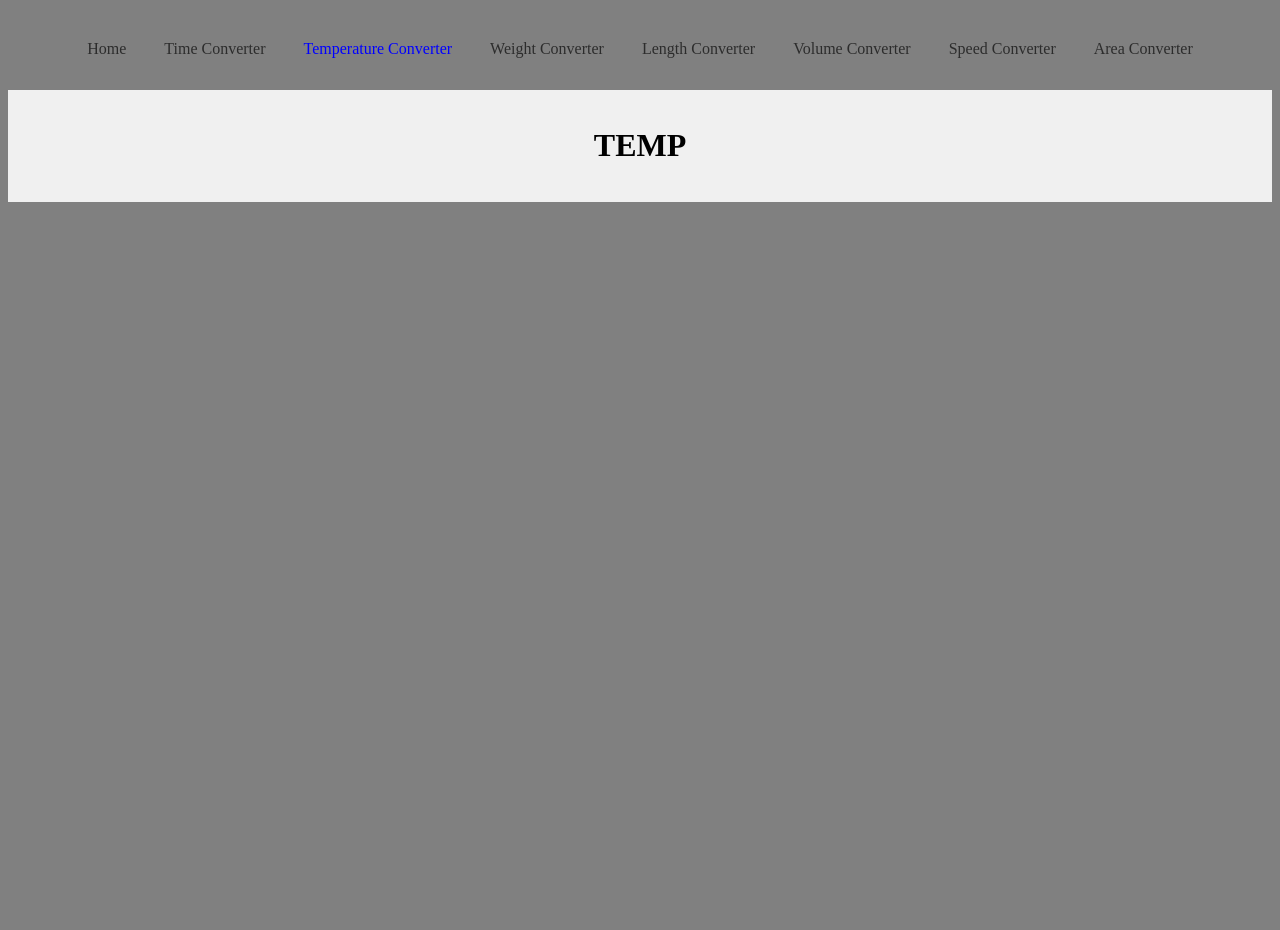
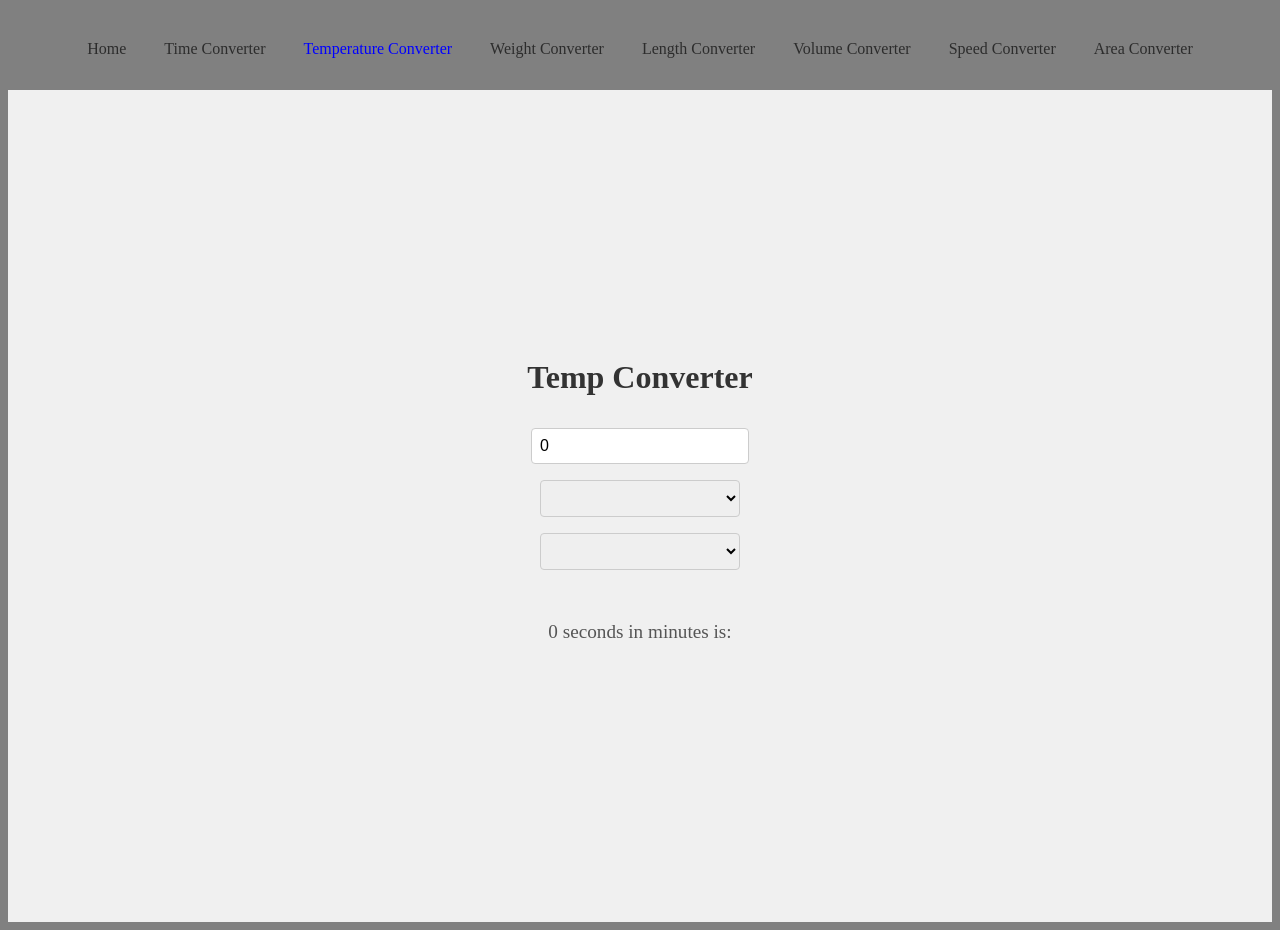
Before and after one commit to Bakjob/1DV610-A3, a Vue app: page /temp in a window 1280 px wide. Before the commit the page ends 800 px from the top, so only its background shows below. Built offline with nearby package versions, Linux system fonts and the light colour scheme.

Commit message:
added functionality to Temp, Time, WeighConverter. also fixed bugg in WeightConverter. Stones wasnt defined correctly.

```diff
--- a/src/assets/main.css
+++ b/src/assets/main.css
@@ -16,14 +16,55 @@
   padding: 3px;
 }
 
-  .background-image {
-    background-image: url('../assets/images/businessgeneric.jpg');
-    background-size: cover; /* Gör så att bilden täcker hela elementet */
-    background-position: center; /* Centrerar bilden */
-    background-repeat: no-repeat; /* Förhindrar att bilden upprepas */
-    height: 100vh; /* Gör så att main-elementet täcker hela höjden av viewporten */
-    width: 100vw; /* Gör så att main-elementet täcker hela bredden */
-    position: fixed; /* Gör så att bilden inte scrollar med sidan */
-    top: 0;
-    left: 0;
+.container {
+  display: flex;
+  flex-direction: column;
+  align-items: center;
+  justify-content: center;
+  height: 100vh;
+  background-color: #f0f0f0;
+  padding: 2rem;
+  box-sizing: border-box;
 }
+
+h1 {
+  color: #333;
+  margin-bottom: 2rem;
+}
+
+.converter {
+  display: flex;
+  flex-direction: column;
+  align-items: center;
+  gap: 1rem;
+  margin-bottom: 2rem;
+}
+
+input,
+select {
+  padding: 0.5rem;
+  font-size: 1rem;
+  border: 1px solid #ccc;
+  border-radius: 4px;
+  width: 200px;
+}
+
+input:focus,
+select:focus {
+  border-color: #007bff;
+  outline: none;
+}
+
+.result {
+  text-align: center;
+}
+
+.result p {
+  font-size: 1.2rem;
+  color: #555;
+}
+
+.result h1 {
+  font-size: 2rem;
+  color: #007bff;
+}
--- a/src/views/TempConverterView.vue
+++ b/src/views/TempConverterView.vue
@@ -1,3 +1,52 @@
+<script setup>
+import { UnitConverter } from '../lib/UnitConverter/UnitConverter'
+import { ref, computed } from 'vue'
+
+const inputValue = ref(0)
+const fromUnit = ref('seconds')
+const toUnit = ref('minutes')
+
+const converter = new UnitConverter()
+
+const tempUnits = [
+    { label: 'Celsius', value: 'celsius' },
+    { label: 'Fahrenheit', value: 'fahrenheit' },
+    { label: 'Kelvin', value: 'kelvin' },
+]
+
+const result = computed(() => {
+  try {
+    return converter.tempConverter(
+      inputValue.value,
+      fromUnit.value,
+      toUnit.value,
+    )
+  } catch (error) {
+    console.error(error.message)
+    return null
+  }
+})
+</script>
+
 <template>
-    <h1>TEMP</h1>
+  <div class="container">
+    <h1>Temp Converter</h1>
+    <div class="converter">
+      <input v-model="inputValue" type="number" placeholder="Enter value" />
+      <select v-model="fromUnit">
+        <option v-for="unit in tempUnits" :key="unit.value" :value="unit.value">
+          {{ unit.label }}
+        </option>
+      </select>
+      <select v-model="toUnit">
+        <option v-for="unit in tempUnits" :key="unit.value" :value="unit.value">
+          {{ unit.label }}
+        </option>
+      </select>
+    </div>
+    <div v-if="result !== null" class="result">
+      <p>{{ inputValue }} {{ fromUnit }} in {{ toUnit }} is:</p>
+      <h1>{{ result }}</h1>
+    </div>
+  </div>
 </template>
--- a/src/views/TimeConverterView.vue
+++ b/src/views/TimeConverterView.vue
@@ -1,5 +1,5 @@
 <script setup>
-import UnitConverter from '../lib/UnitConverter/UnitConverter'
+import { UnitConverter } from '../lib/UnitConverter/UnitConverter'
 import { ref, computed } from 'vue'
 
 const inputValue = ref(0)
@@ -8,9 +8,24 @@ const toUnit = ref('minutes')
 
 const converter = new UnitConverter()
 
+const timeUnits = [
+    { label: 'Seconds', value: 'seconds' },
+    { label: 'Minutes', value: 'minutes' },
+    { label: 'Hours', value: 'hours' },
+    { label: 'Days', value: 'days' },
+    { label: 'Milliseconds', value: 'milliseconds' },
+    { label: 'Microseconds', value: 'microseconds' },
+    { label: 'Nanoseconds', value: 'nanoseconds' },
+    { label: 'Picoseconds', value: 'picoseconds' },
+]
+
 const result = computed(() => {
   try {
-    return converter.convert(inputValue.value, fromUnit.value, toUnit.value)
+    return converter.timeConverter(
+      inputValue.value,
+      fromUnit.value,
+      toUnit.value,
+    )
   } catch (error) {
     console.error(error.message)
     return null
@@ -19,37 +34,24 @@ const result = computed(() => {
 </script>
 
 <template>
-  <div>
-    <h1>TIME</h1>
-    <div>
+    <div class="container">
+        <h1>Time Converter</h1>
+        <div class="converter">
         <input v-model="inputValue" type="number" placeholder="Enter value" />
         <select v-model="fromUnit">
-        <option value="seconds">Seconds</option>
-        <option value="minutes">Minutes</option>
-        <option value="hours">Hours</option>
-        <option value="days">Days</option>
-        <option value="milliseconds">Milliseconds</option>
-        <option value="microseconds">Microseconds</option>
-        <option value="nanoseconds">Nanoseconds</option>
-        <option value="picoseconds">Picoseconds</option>
+            <option v-for="unit in timeUnits" :key="unit.value" :value="unit.value">
+            {{ unit.label }}
+            </option>
         </select>
         <select v-model="toUnit">
-        <option value="seconds">Seconds</option>
-        <option value="minutes">Minutes</option>
-        <option value="hours">Hours</option>
-        <option value="days">Days</option>
-        <option value="milliseconds">Milliseconds</option>
-        <option value="microseconds">Microseconds</option>
-        <option value="nanoseconds">Nanoseconds</option>
-        <option value="picoseconds">Picoseconds</option>
+            <option v-for="unit in timeUnits" :key="unit.value" :value="unit.value">
+            {{ unit.label }}
+            </option>
         </select>
         </div>
-    <div v-if="result !== null">
-      <p>Result: {{ result }}</p>
+        <div v-if="result !== null" class="result">
+        <p>{{ inputValue }} {{ fromUnit }} in {{ toUnit }} is:</p>
+        <h1>{{ result }}</h1>
         </div>
     </div>
 </template>
-
-<style scoped>
-/* Lägg till din CSS här */
-</style>
--- a/src/views/WeightConverterView.vue
+++ b/src/views/WeightConverterView.vue
@@ -1,3 +1,54 @@
+<script setup>
+import { UnitConverter } from '../lib/UnitConverter/UnitConverter'
+import { ref, computed } from 'vue'
+
+const inputValue = ref(0)
+const fromUnit = ref('seconds')
+const toUnit = ref('minutes')
+
+const converter = new UnitConverter()
+
+const weightUnits = [
+    { label: 'Kilograms', value: 'kilograms' },
+    { label: 'Grams', value: 'grams' },
+    { label: 'Pounds', value: 'pounds' },
+    { label: 'Ounces', value: 'ounces' },
+    { label: 'Stones', value: 'stones' },
+]
+
+const result = computed(() => {
+  try {
+    return converter.weightConverter(
+      inputValue.value,
+      fromUnit.value,
+      toUnit.value,
+    )
+  } catch (error) {
+    console.error(error.message)
+    return null
+  }
+})
+</script>
+
 <template>
-    <h1>WEIGHT</h1>
+    <div class="container">
+        <h1>Weight Converter</h1>
+        <div class="converter">
+        <input v-model="inputValue" type="number" placeholder="Enter value" />
+        <select v-model="fromUnit">
+            <option v-for="unit in weightUnits" :key="unit.value" :value="unit.value">
+            {{ unit.label }}
+            </option>
+        </select>
+        <select v-model="toUnit">
+            <option v-for="unit in weightUnits" :key="unit.value" :value="unit.value">
+            {{ unit.label }}
+            </option>
+        </select>
+        </div>
+        <div v-if="result !== null" class="result">
+        <p>{{ inputValue }} {{ fromUnit }} in {{ toUnit }} is:</p>
+        <h1>{{ result }}</h1>
+        </div>
+    </div>
 </template>
```
Also changed, not shown: src/lib/UnitConverter/UnitConverter.js, src/views/VolumeConverterView.vue (line endings or trailing spaces). Lines whose indentation alone changed are shown as unchanged.
